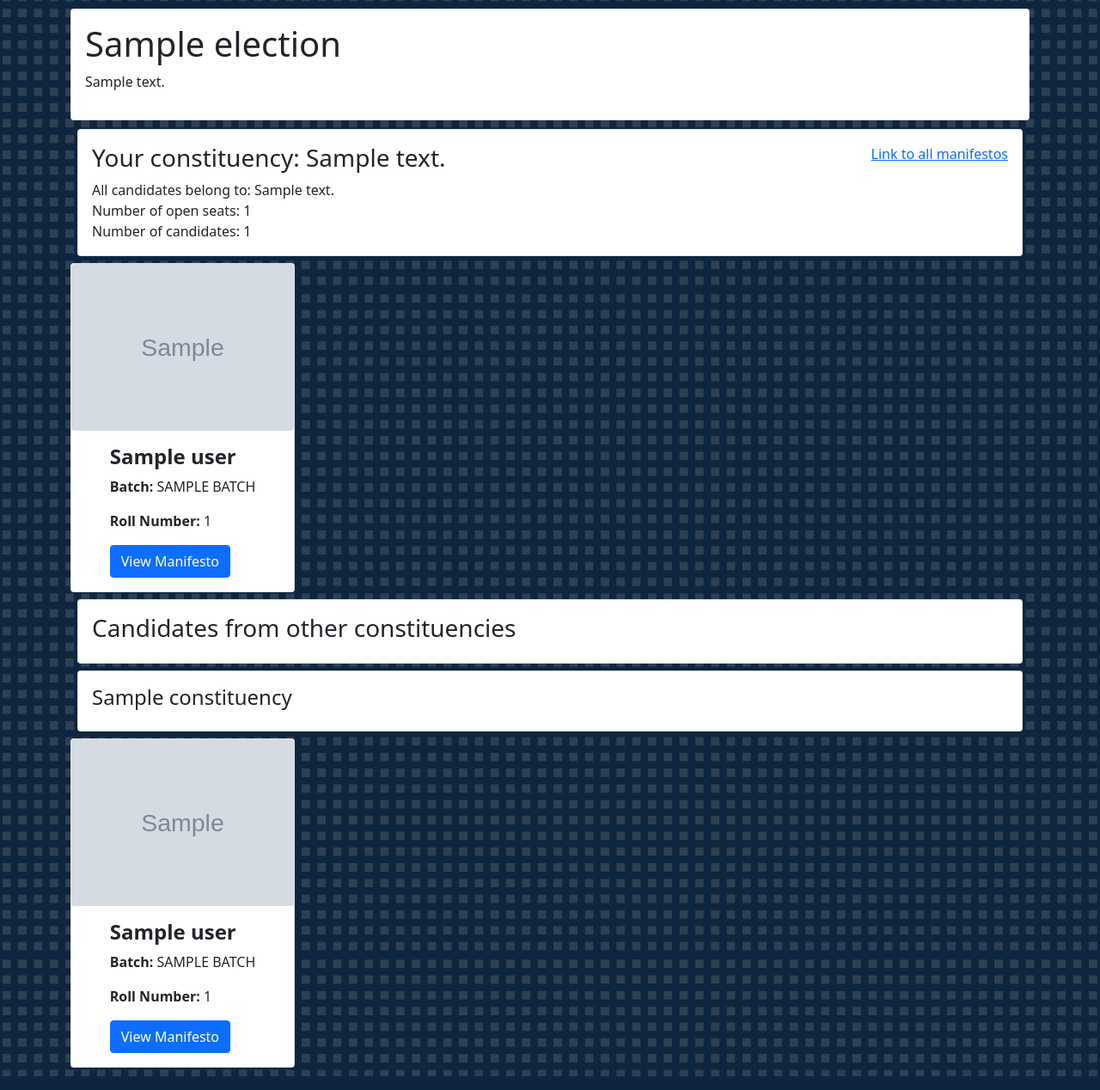
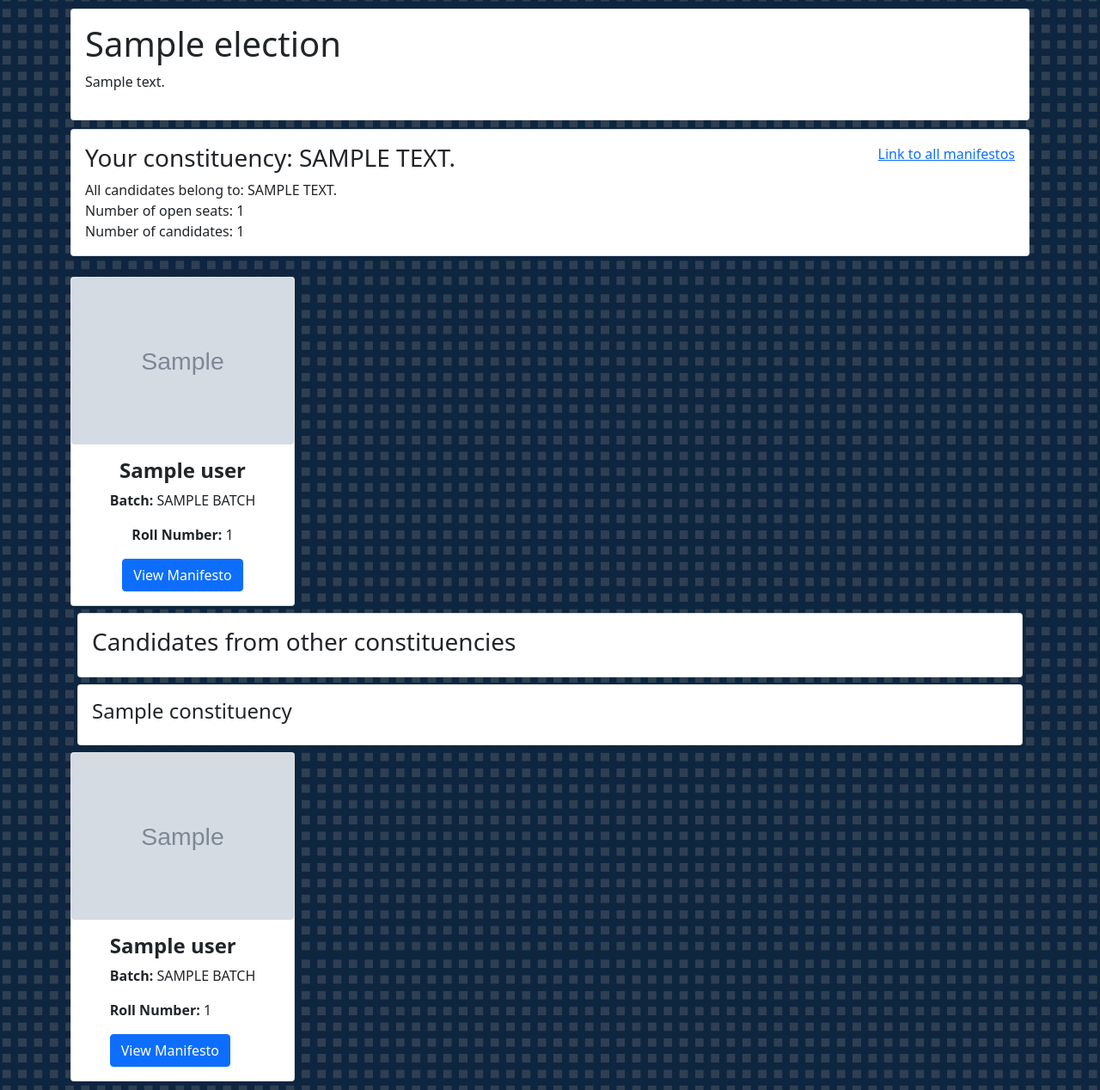
Before and after one commit to GaurangTandon/election-portal, a Flask app: template app/templates/election/election.html in a window 1280 px wide. Shown: the part 54-1322 px from the top of the page at 86% size. Run offline with Flask 2, Linux system fonts and the light colour scheme; the template is opened without the code that fills it: most values are stand-ins (such as "Sample title", 1, 10 or a date in 2020); grey boxes marked "Sample" are stand-in pictures; parts of the project's set-up code (start-up, migrations or seed data) failed here and were passed over; some libraries are stand-ins or nearby versions.

Commit message:
Changed look of election page

```diff
--- a/app/static/css/styles.css
+++ b/app/static/css/styles.css
@@ -51,9 +51,11 @@ body{
     color: red;
 }
 
-#candidate-img{
-  max-width: 600px;
-  max-height: 800px;
+.candidate-img{
+  /* max-width: 300px; */
+  max-height: 400px;
+  overflow: hidden;
+  object-fit: cover;
 }
 
 .showerror{
--- a/app/templates/election/election.html
+++ b/app/templates/election/election.html
@@ -14,7 +14,7 @@
     </div>
 
     {% if has_voted %}
-        <div class="card">
+        <div class="card" id="subheading-card">
           <div class="card-body">
               <h4 style="color: green;">You have voted!</h4>
               We thank you for being an awesome person!
@@ -23,11 +23,11 @@
     {% endif %}
 
     {% if voter_consti_desc %}
-        <div class="card m-2">
+        <div class="card" id="subheading-card">
           <div class="card-body">
               <div style="float: left;">
-                  <h3>Your constituency: {{voter_consti_desc}}</h3>
-                  All candidates belong to: {{candi_consti_desc}}<br>
+                  <h3>Your constituency: {{voter_consti_desc | upper }}</h3>
+                  All candidates belong to: {{candi_consti_desc | upper }}<br>
                   Number of open seats: {{consti_seats_count}}<br>
                   Number of candidates: {{consti_compete_count}}
               </div>
@@ -37,20 +37,20 @@
           </div>
         </div>
     {% else %}
-        <div class="card m-2">
+        <div class="card">
             <div class="card-body">
                 <h3>You do not belong to any voting constituency</h3>
                 Contact EC if you think this is in error
             </div>
         </div>
     {% endif %}
-    <div class="row row-cols-1 row-cols-md-4 g-4">
+    <div class="row row-cols-1 d-flex row-cols-md-4 g-4" id="card-group">
       {% for candidate in eligible_candidates %}
       <div class="col">
         <div class="card h-100">
-          <img class="img-fluid rounded candidate-photo" src="{{ url_for('static', filename=candidate.photo ) }}" class="card-img-top" onerror="{{ url_for('static', filename='candidates/default.jpg') }}">
-          <div class="card-body" style="display: flex;justify-content: center;align-items: flex-end;">
-              <div>
+          <img class="img-fluid rounded candidate-img" src="{{ url_for('static', filename=candidate.photo ) }}" class="card-img-top" onerror="{{ url_for('static', filename='candidates/default.jpg') }}">
+          <div class="card-body" style="display: flex;justify-content: center;align-items: center;">
+              <div style="display: flex;justify-content: center;align-items: center;flex-direction: column;">
                 <h4 class="card-title"><b>{{ candidate.user.name }}</b></h4>
                 <p class="card-text"><b>Batch: </b>{{ candidate.user.batch | upper}}</p>
                 <p class="card-text"><b>Roll Number: </b>{{ candidate.user.roll_number }}</p>
```
